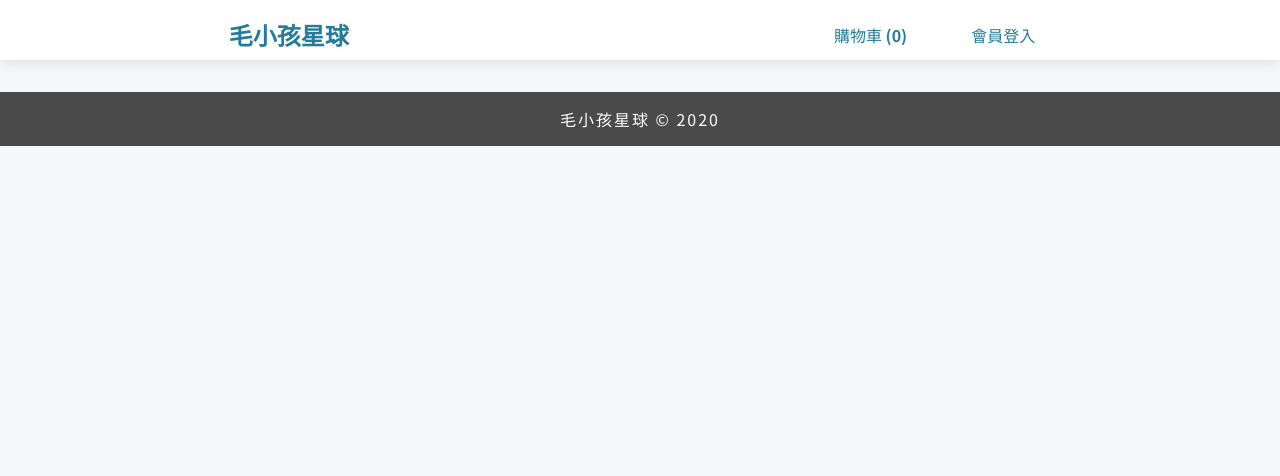
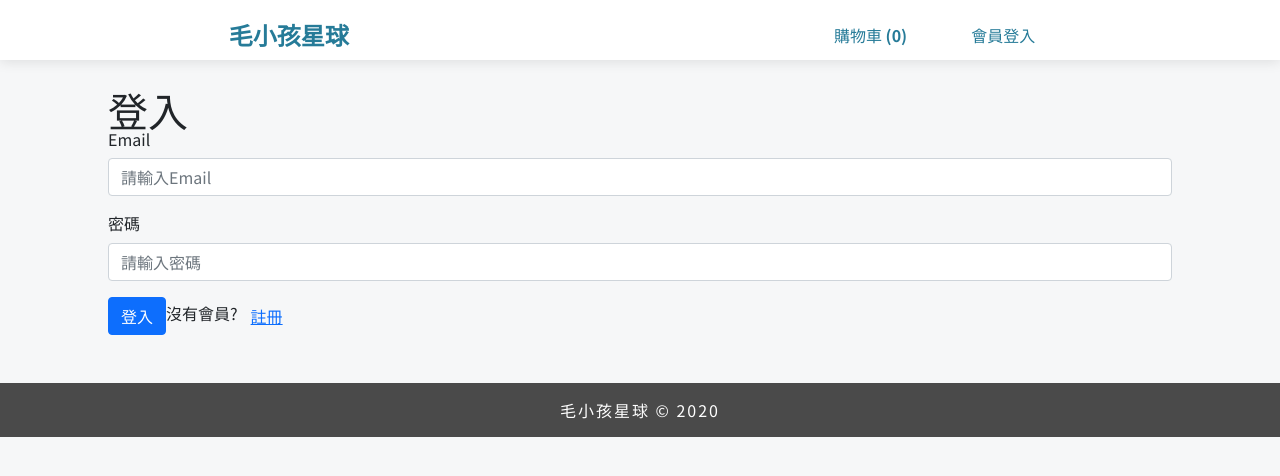
Before and after one commit to Fan-55/pet-shop-eCommerce-frontend, a React (Create React App) app: page /login in a window 1280 px wide. Shown: the top 476 px of the page. Built offline with nearby package versions, Linux system fonts and the light colour scheme.

Commit message:
add LoginScreen for login and logout features

```diff
--- a/package.json
+++ b/package.json
@@ -15,6 +15,7 @@
     "react-router-dom": "^5.2.0",
     "react-scripts": "4.0.3",
     "redux": "^4.0.5",
+    "redux-form": "^8.3.7",
     "redux-thunk": "^2.3.0",
     "sweetalert2": "^10.15.5",
     "web-vitals": "^1.1.0"
--- a/src/App.js
+++ b/src/App.js
@@ -4,6 +4,7 @@ import HomeScreen from './screens/HomeScreen'
 import ProductDetailsScreen from './screens/ProductDetailsScreen'
 import CartScreen from './screens/CartScreen'
 import Header from './components/Header'
+import LoginScreen from './screens/LoginScreen'
 
 export default function App() {
   console.log('App render')
@@ -14,6 +15,7 @@ export default function App() {
         <main>
           <Route path="/products/:id" exact component={ProductDetailsScreen}></Route>
           <Route path="/cart" exact component={CartScreen}></Route>
+          <Route path="/login" exact component={LoginScreen}></Route>
           <Route path="/" exact component={HomeScreen}></Route>
         </main>
       </BrowserRouter>
--- /dev/null
+++ b/src/actions/userActions.js
@@ -0,0 +1,27 @@
+import axios from 'axios'
+import {
+  USER_LOGIN_REQUEST,
+  USER_LOGIN_SUCCESS,
+  USER_LOGIN_FAIL,
+  USER_LOGOUT,
+} from '../constants/userConstants'
+export const login = (email, password) => {
+  return async (dispatch, getState) => {
+    dispatch({ type: USER_LOGIN_REQUEST })
+    try {
+      const { data } = await axios.post('/api/login', { email, password })
+      dispatch({ type: USER_LOGIN_SUCCESS, payload: data })
+      localStorage.setItem('currentUser', JSON.stringify(data))
+    } catch (err) {
+      const message = err.response && err.response.data.message ? err.response.data.message : err.message
+      dispatch({ type: USER_LOGIN_FAIL, payload: message })
+    }
+  }
+}
+
+export const logout = () => {
+  return (dispatch, getState) => {
+    dispatch({ type: USER_LOGOUT })
+    localStorage.removeItem('currentUser')
+  }
+}
--- a/src/components/Header.js
+++ b/src/components/Header.js
@@ -1,10 +1,19 @@
-import { useSelector } from 'react-redux'
+import { useDispatch, useSelector } from 'react-redux'
 import { Link } from 'react-router-dom'
+
+import { logout } from '../actions/userActions'
 
 export default function Header(props) {
   console.log('Header render')
   const cartItems = useSelector(state => state.cartItems)
   const itemsCount = cartItems.reduce((a, c) => a + c.quantity, 0)
+  const currentUser = useSelector(state => state.userLogin.currentUser)
+
+  const dispatch = useDispatch()
+  const logoutHandler = () => {
+    dispatch(logout())
+  }
+
   return (
     <header>
       <Link to="/" className="navbar-brand">毛小孩星球</Link>
@@ -15,8 +24,17 @@ export default function Header(props) {
             <Link className="nav-link" to="/cart">購物車 <strong>({itemsCount})</strong></Link>
           </li>
           <li className="nav-item">
-            <Link className="nav-link" to="/login">會員登入</Link>
+            {currentUser ?
+              <Link className="nav-link" to="/user/dashboard">Hi, {currentUser.name}</Link> :
+              <Link className="nav-link" to="/login">會員登入</Link>
+            }
           </li>
+          {currentUser &&
+            <li className="nav-item">
+              <Link className="nav-link" to="#logout" onClick={logoutHandler}>登出</Link>
+            </li>
+          }
+
         </ul>
       </nav>
       <label htmlFor="navbar-toggle" className="navbar-toggle-label">
--- /dev/null
+++ b/src/constants/userConstants.js
@@ -0,0 +1,4 @@
+export const USER_LOGIN_REQUEST = 'USER_LOGIN_REQUEST'
+export const USER_LOGIN_SUCCESS = 'USER_LOGIN_SUCCESS'
+export const USER_LOGIN_FAIL = 'USER_LOGIN_FAIL'
+export const USER_LOGOUT = 'USER_LOGOUT'
--- a/src/reducers/index.js
+++ b/src/reducers/index.js
@@ -1,4 +1,6 @@
 import { combineReducers } from 'redux'
+import { reducer as formReducer } from 'redux-form'
+
 import {
   productsReducer,
   productDetailsReducer
@@ -8,11 +10,16 @@ import {
   cartItemsReducer
 } from './cartReducers'
 
+import {
+  userLoginReducer,
+} from './userReducers'
 
 const reducers = combineReducers({
   products: productsReducer,
   productDetails: productDetailsReducer,
-  cartItems: cartItemsReducer
+  cartItems: cartItemsReducer,
+  userLogin: userLoginReducer,
+  form: formReducer,
 })
 
 export default reducers
--- /dev/null
+++ b/src/reducers/userReducers.js
@@ -0,0 +1,21 @@
+import {
+  USER_LOGIN_REQUEST,
+  USER_LOGIN_SUCCESS,
+  USER_LOGIN_FAIL,
+  USER_LOGOUT,
+} from '../constants/userConstants'
+
+export const userLoginReducer = (state = {}, action) => {
+  switch (action.type) {
+    case USER_LOGIN_REQUEST:
+      return { loading: true }
+    case USER_LOGIN_SUCCESS:
+      return { loading: false, currentUser: action.payload }
+    case USER_LOGIN_FAIL:
+      return { loading: false, error: action.payload }
+    case USER_LOGOUT:
+      return {}
+    default:
+      return state
+  }
+}
--- /dev/null
+++ b/src/screens/LoginScreen.js
@@ -0,0 +1,92 @@
+import { useEffect } from 'react'
+import { useDispatch, useSelector } from 'react-redux'
+import { Link } from 'react-router-dom'
+import { Field, reduxForm } from 'redux-form'
+
+import { login } from '../actions/userActions'
+import Spinner from '../components/Spinner'
+import Message from '../components/Message'
+
+const renderInput = ({ input, labelContent, id, type, meta, placeholder }) => {
+  const renderError = ({ error, touched }) => {
+    if (touched && error) {
+      return (
+        <div className="invalid-feedback">
+          {error}
+        </div>
+      )
+    }
+  }
+
+  return (
+    <div className="mb-3">
+      <label htmlFor={id} className="form-label">{labelContent}</label>
+      <input
+        autoComplete="off"
+        type={type}
+        className={`form-control${meta.error && meta.touched ? ' is-invalid' : ''}`}
+        id={id}
+        placeholder={placeholder}
+        {...input}
+      />
+      {renderError(meta)}
+    </div>
+  )
+}
+
+const validate = ({ email, password }) => {
+  const errors = {}
+  if (!email) {
+    errors.email = '請填入Email欄位'
+  } else if (!/^[A-Z0-9._%+-]+@[A-Z0-9.-]+\.[A-Z]{2,4}$/i.test(email)) {
+    errors.email = 'Email格式有誤'
+  }
+  if (!password) {
+    errors.password = '請填入密碼欄位'
+  }
+  return errors
+}
+
+const LoginScreen = (props) => {
+  const redirect = props.location.search ? props.location.search.split('=')[1] : '/'
+  const { loading, currentUser, error } = useSelector(state => state.userLogin)
+
+  useEffect(() => {
+    if (currentUser) {
+      props.history.push(redirect)
+    }
+  }, [currentUser, props.history, redirect])
+
+  const dispatch = useDispatch()
+  const onSubmit = ({ email, password }) => {
+    dispatch(login(email, password))
+  }
+
+  const renderApiError = (err) => {
+    if (typeof err !== 'string') {
+      return err.map((e, i) => (<Message type="danger" key={i}>{e}</Message>))
+    }
+    return <Message type="danger">{err}</Message>
+  }
+
+  return (
+    <section id="login">
+      {error && renderApiError(error)}
+      <div className="container">
+        <h1>登入</h1>
+        {loading && <Spinner />}
+        <form onSubmit={props.handleSubmit(onSubmit)}>
+          <Field name="email" component={renderInput} labelContent="Email" id="email" type="email" placeholder="請輸入Email" />
+          <Field name="password" component={renderInput} labelContent="密碼" id="password" type="password" placeholder="請輸入密碼" />
+          <button type="submit" className="btn btn-primary">登入</button>
+          <span>沒有會員?</span><Link to={`/register?redirect=${redirect}`} className="btn btn-link">註冊</Link>
+        </form>
+      </div>
+    </section >
+  )
+}
+
+export default reduxForm({
+  form: 'login',
+  validate
+})(LoginScreen)
--- a/src/store.js
+++ b/src/store.js
@@ -5,6 +5,9 @@ import reducers from './reducers/index'
 
 const initialState = {
   cartItems: localStorage.getItem('cartItems') ? JSON.parse(localStorage.getItem('cartItems')) : [],
+  userLogin: {
+    currentUser: localStorage.getItem('currentUser') ? JSON.parse(localStorage.getItem('currentUser')) : null,
+  }
 }
 
 const composeEnhancers = window.__REDUX_DEVTOOLS_EXTENSION_COMPOSE__ || compose
```
Also changed, not shown: 1 other file (tests, documents, lock files or other folders).
